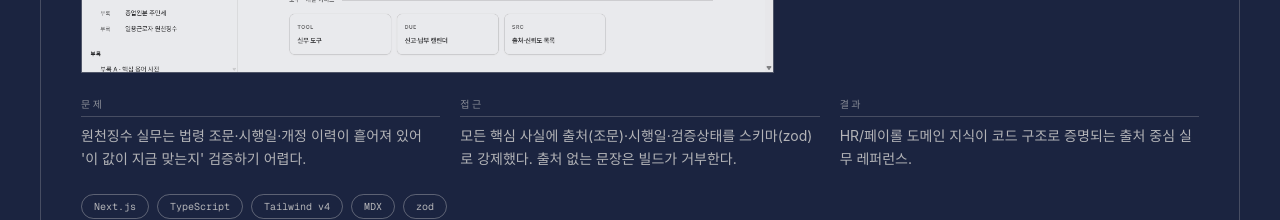
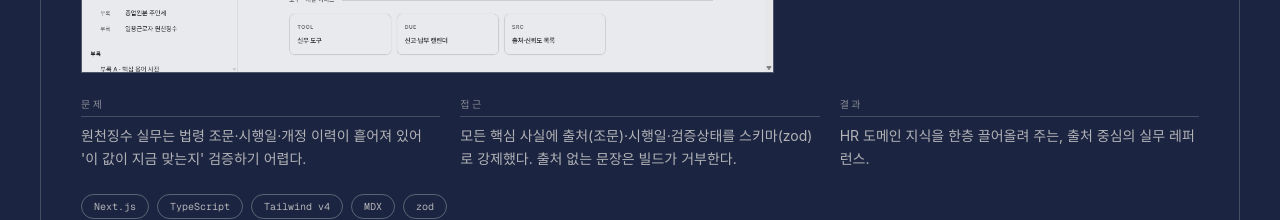
Before and after one commit to qoxmfaktmxj/landing-minseok91, a Next.js app: page / in a window 1280 px wide. Shown: the part 2560-2780 px from the top of the page. Built offline with nearby package versions, Linux system fonts and the light colour scheme; a web font is replaced by a local one.

Commit message:
fix: reword withholding reference result line
Co-Authored-By: Claude Opus 4.8 (1M context) <noreply@anthropic.com>

```diff
--- a/src/data/siteContent.ts
+++ b/src/data/siteContent.ts
@@ -105,7 +105,7 @@ export const featureStories: FeatureStoryItem[] = [
     approach:
       "모든 핵심 사실에 출처(조문)·시행일·검증상태를 스키마(zod)로 강제했다. 출처 없는 문장은 빌드가 거부한다.",
     result:
-      "HR/페이롤 도메인 지식이 코드 구조로 증명되는 출처 중심 실무 레퍼런스.",
+      "HR 도메인 지식을 한층 끌어올려 주는, 출처 중심의 실무 레퍼런스.",
     url: "https://withhold.minseok91.cloud/",
     urlLabel: "withhold.minseok91.cloud",
     previewImage: "/images/withhold-thumb.png",
```
